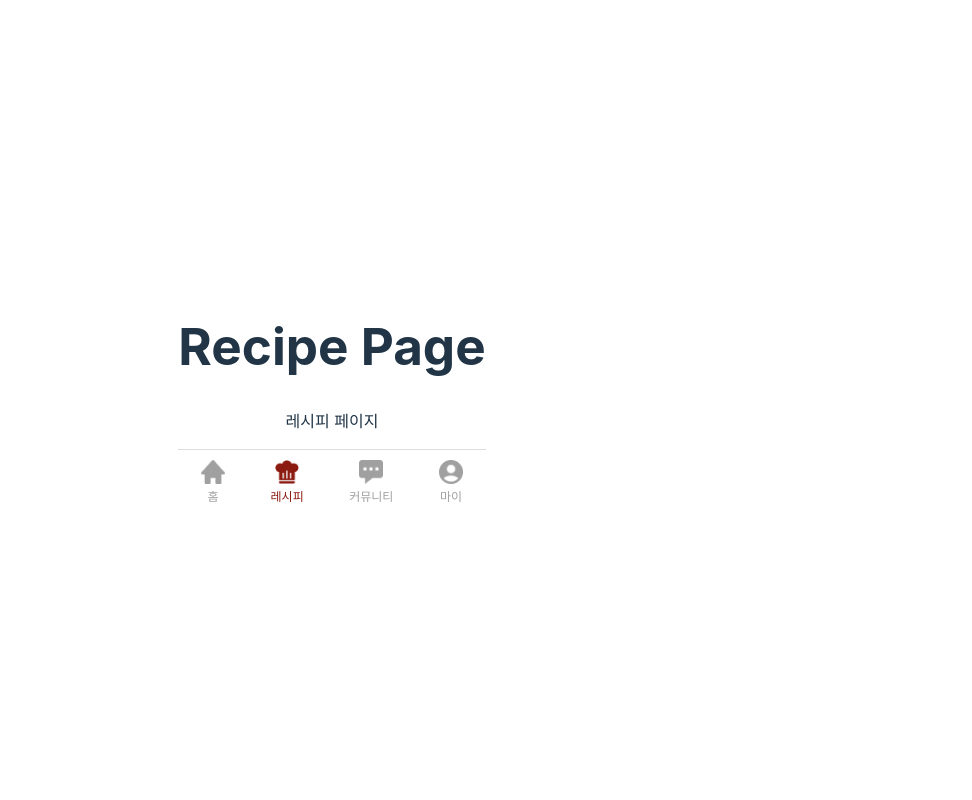
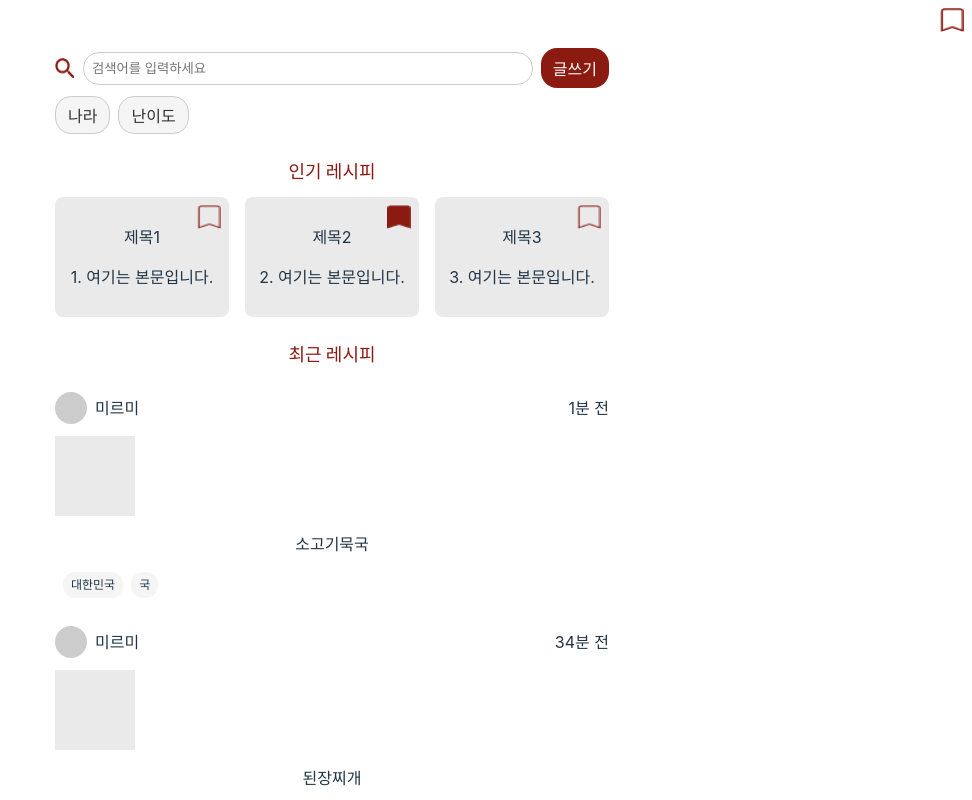
Before and after one commit to 9oormthon-univ/2024_DANPOONG_TEAM_17_FE, a React (Vite) app in the folder DANPOONG_17_FE/: page /recipe in a window 1280 px wide. Shown: the top 800 px of the page, without its empty margins (308-1280 px from the left). Built offline with nearby package versions, Linux system fonts and the light colour scheme.

Commit message:
✨ Feat: "레시피 페이지 추가"
레시피 페이지 추가

```diff
--- /dev/null
+++ b/DANPOONG_17_FE/src/components/recipePage/PopularRecipe.css
@@ -0,0 +1,28 @@
+.popular-recipes {
+    padding: 16px;
+  }
+
+  .recipe-list {
+    display: flex;
+    gap: 16px;
+  }
+
+  .recipe-card {
+    background-color: #f5f5f5;
+    border-radius: 8px;
+    padding: 16px;
+    width: 150px;
+    text-align: center;
+  }
+
+  .bookmark-btn {
+    background: none;
+    border: none;
+    cursor: pointer;
+    margin-top: 8px;
+  }
+
+  .bookmark-btn img {
+    width: 24px;
+    height: 24px;
+  }
--- /dev/null
+++ b/DANPOONG_17_FE/src/components/recipePage/PopularRecipe.jsx
@@ -0,0 +1,51 @@
+import { useState } from "react";
+import mark_off from "../../assets/recipe/mark_off.png";
+import mark_on from "../../assets/recipe/mark_on.png";
+
+const PopularRecipes = () => {
+  // 더미 데이터
+  const dummyRecipes = [
+    { id: 1, title: "제목1", description: "여기는 본문입니다.", bookmarked: false },
+    { id: 2, title: "제목2", description: "여기는 본문입니다.", bookmarked: false },
+    { id: 3, title: "제목3", description: "여기는 본문입니다.", bookmarked: false },
+  ];
+
+  // 레시피 데이터 상태
+  const [recipes, setRecipes] = useState(dummyRecipes);
+
+  // 북마크 상태 변경 핸들러
+  const toggleBookmark = (id) => {
+    setRecipes((prevRecipes) =>
+      prevRecipes.map((recipe) =>
+        recipe.id === id
+          ? { ...recipe, bookmarked: !recipe.bookmarked }
+          : recipe
+      )
+    );
+  };
+
+  return (
+    <section className="popular-recipes">
+      <h2>인기 레시피</h2>
+      <div className="recipe-list">
+        {recipes.map((recipe) => (
+          <div key={recipe.id} className="recipe-card">
+            <h3>{recipe.title}</h3>
+            <p>{recipe.description}</p>
+            <button
+              className="bookmark-btn"
+              onClick={() => toggleBookmark(recipe.id)}
+            >
+              <img
+                src={recipe.bookmarked ? mark_on : mark_off}
+                alt="북마크"
+              />
+            </button>
+          </div>
+        ))}
+      </div>
+    </section>
+  );
+};
+
+export default PopularRecipes;
--- a/DANPOONG_17_FE/src/pages/Recipe.jsx
+++ b/DANPOONG_17_FE/src/pages/Recipe.jsx
@@ -1,8 +1,99 @@
-export function Recipe() {
-    return (
-      <div>
-        <h1>Recipe Page</h1>
-        <p>레시피 페이지</p>
-      </div>
-    );
+import { useState, useEffect } from 'react';
+import PopularRecipes from '../components/recipePage/PopularRecipe';
+import '../styles/RecipePage.css';
+
+import mark_off from "../assets/recipe/mark_off.png"
+import mark_on from "../assets/recipe/mark_on.png"
+import searchIcon from "../assets/recipe/search.png"
+
+// export function Recipe() {
+//     return (
+//       <div>
+//         <h1>Recipe Page</h1>
+//         <p>레시피 페이지</p>
+//       </div>
+//     );
+// }
+
+export const Recipe = () => {
+
+  // 더미 데이터
+  const popularRecipes = [
+    { id: 1, title: "제목1", description: "1. 여기는 본문입니다.", bookmarked: false },
+    { id: 2, title: "제목2", description: "2. 여기는 본문입니다.", bookmarked: true },
+    { id: 3, title: "제목3", description: "3. 여기는 본문입니다.", bookmarked: false },
+  ];
+
+  const recentRecipes = [
+    { id: 1, author: "미르미", time: "1분 전", title: "소고기묵국", tags: ["대한민국", "국"] },
+    { id: 2, author: "미르미", time: "34분 전", title: "된장찌개", tags: ["전통", "한식"] },
+  ];
+
+
+  return(
+    <div className="recipe-page">
+      {/* 검색 섹션 */}
+      <header className="recipe-header">
+        <div className="search-container">
+          <img src={searchIcon} alt="검색" className="search-icon" />
+          <input type="text" placeholder="검색어를 입력하세요" className="search-input" />
+          <button className="write-button">글쓰기</button>
+        </div>
+        <div className="filter-buttons">
+          <button>나라</button>
+          <button>난이도</button>
+        </div>
+      </header>
+
+      {/* 인기 레시피 섹션 */}
+      <section className="popular-recipes">
+        <h2>인기 레시피</h2>
+        <div className="recipe-list">
+          {popularRecipes.map((recipe) => (
+            <div key={recipe.id} className="recipe-card">
+              <div className="recipe-info">
+                <p className="recipe-title">{recipe.title}</p>
+                <p className="recipe-description">{recipe.description}</p>
+              </div>
+              <img
+                src={recipe.bookmarked ? mark_on : mark_off}
+                alt="북마크"
+                className="bookmark-icon"
+              />
+            </div>
+          ))}
+        </div>
+      </section>
+
+      {/* 최근 레시피 섹션 */}
+      <section className="recent-recipes">
+        <h2>최근 레시피</h2>
+        {recentRecipes.map((recipe) => (
+          <div key={recipe.id} className="recent-recipe-card">
+            <div className="recent-recipe-header">
+              <div className="author-info">
+                <div className="author-avatar" /> {/* 아바타용 div */}
+                <p className="author-name">{recipe.author}</p>
+              </div>
+              <p className="time-info">{recipe.time}</p>
+            </div>
+            <div className="recent-recipe-content">
+              <div className="recipe-thumbnail" />
+              <div className="recipe-details">
+                <p className="recipe-title">{recipe.title}</p>
+                <div className="recipe-tags">
+                  {recipe.tags.map((tag, index) => (
+                    <span key={index} className="recipe-tag">
+                      {tag}
+                    </span>
+                  ))}
+                </div>
+              </div>
+              <img src={mark_off} alt="북마크" className="bookmark-icon" />
+            </div>
+          </div>
+        ))}
+      </section>
+    </div>
+  )
 }
--- /dev/null
+++ b/DANPOONG_17_FE/src/styles/RecipePage.css
@@ -0,0 +1,133 @@
+/* 공통 */
+.recipe-page {
+    padding: 16px;
+    background-color: #fff;
+  }
+
+  h2 {
+    margin-bottom: 12px;
+    font-size: 18px;
+    color: #8b1a10;
+  }
+
+  /* 검색 섹션 */
+  .recipe-header {
+    margin-bottom: 24px;
+  }
+
+  .search-container {
+    display: flex;
+    align-items: center;
+    gap: 8px;
+  }
+
+  .search-icon {
+    width: 20px;
+    height: 20px;
+  }
+
+  .search-input {
+    flex: 1;
+    padding: 8px;
+    border: 1px solid #ccc;
+    border-radius: 16px;
+  }
+
+  .write-button {
+    padding: 8px 12px;
+    background-color: #8b1a10;
+    color: white;
+    border: none;
+    border-radius: 16px;
+    cursor: pointer;
+  }
+
+  .filter-buttons {
+    display: flex;
+    gap: 8px;
+    margin-top: 8px;
+  }
+
+  .filter-buttons button {
+    padding: 6px 12px;
+    border: 1px solid #ccc;
+    border-radius: 16px;
+    background-color: #f5f5f5;
+    cursor: pointer;
+  }
+
+  /* 인기 레시피 */
+  .popular-recipes .recipe-list {
+    display: flex;
+    gap: 16px;
+  }
+
+  .recipe-card {
+    width: 150px;
+    padding: 12px;
+    background-color: #eaeaea;
+    border-radius: 8px;
+    position: relative;
+  }
+
+  .bookmark-icon {
+    width: 24px;
+    height: 24px;
+    position: absolute;
+    top: 8px;
+    right: 8px;
+  }
+
+  /* 최근 레시피 */
+  .recent-recipes {
+    margin-top: 24px;
+  }
+
+  .recent-recipe-card {
+    display: flex;
+    flex-direction: column;
+    margin-bottom: 16px;
+  }
+
+  .recent-recipe-header {
+    display: flex;
+    justify-content: space-between;
+    align-items: center;
+  }
+
+  .author-info {
+    display: flex;
+    align-items: center;
+    gap: 8px;
+  }
+
+  .author-avatar {
+    width: 32px;
+    height: 32px;
+    background-color: #ccc;
+    border-radius: 50%;
+  }
+
+  .recipe-thumbnail {
+    width: 80px;
+    height: 80px;
+    background-color: #eaeaea;
+  }
+
+  .recipe-details {
+    flex: 1;
+    padding: 0 8px;
+  }
+
+  .recipe-tags {
+    display: flex;
+    gap: 8px;
+    margin-top: 4px;
+  }
+
+  .recipe-tag {
+    padding: 4px 8px;
+    background-color: #f5f5f5;
+    border-radius: 12px;
+    font-size: 12px;
+  }
```
